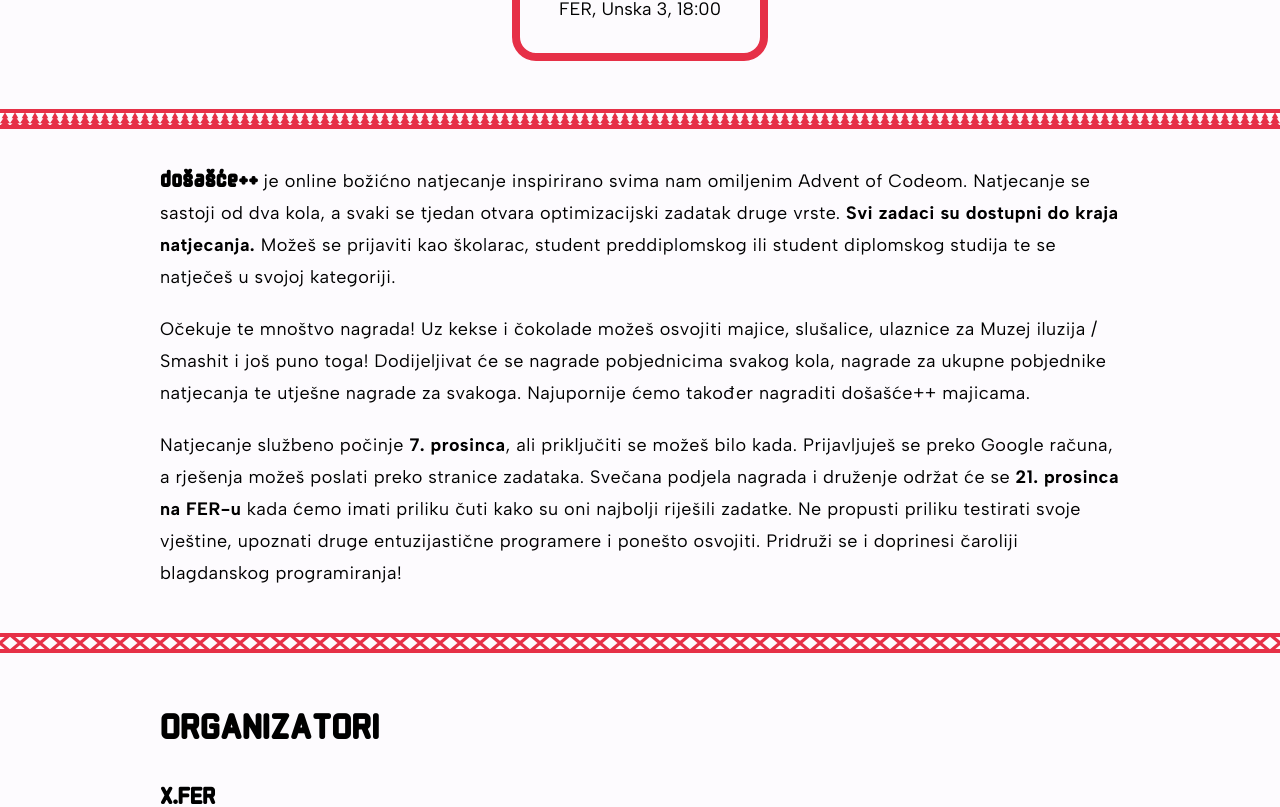
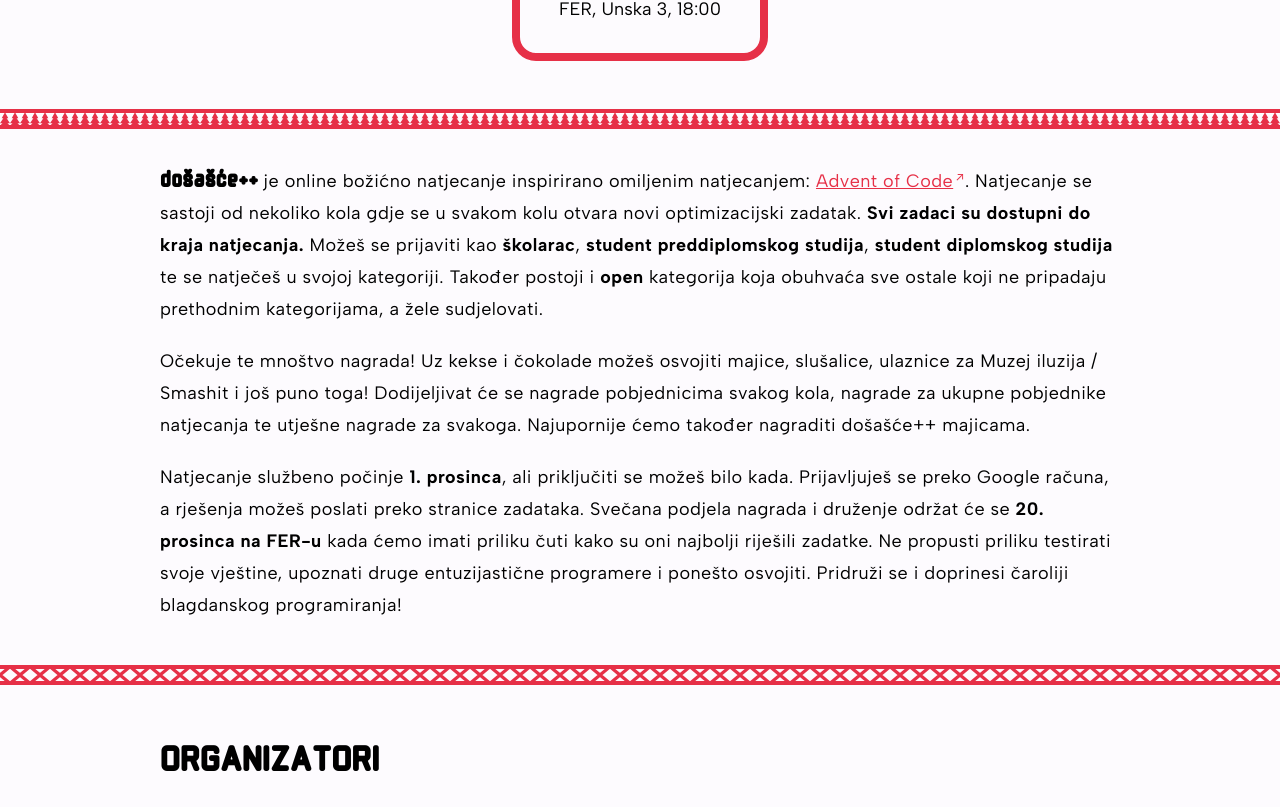
Before and after one commit to x-fer/dosasce, a Next.js app: page / in a window 1280 px wide. Shown: the part 1873-2680 px from the top of the page. Built offline with nearby package versions, Linux system fonts and the light colour scheme; no server answers.

Commit message:
Change a text a bit

```diff
--- a/src/components/sections/about.tsx
+++ b/src/components/sections/about.tsx
@@ -1,3 +1,5 @@
+import { Anchor } from "../ui/anchor";
+
 export default function About() {
   return (
     <section
@@ -9,12 +11,17 @@ export default function About() {
           <b className="font-serif text-xl tracking-wide md:text-2xl">
             došašće++
           </b>{" "}
-          je online božićno natjecanje inspirirano svima nam omiljenim Advent of
-          Codeom. Natjecanje se sastoji od dva kola, a svaki se tjedan otvara
-          optimizacijski zadatak druge vrste.{" "}
+          je online božićno natjecanje inspirirano omiljenim natjecanjem:{" "}
+          <Anchor href="https://adventofcode.com/">Advent of Code</Anchor>.
+          Natjecanje se sastoji od nekoliko kola gdje se u svakom kolu otvara
+          novi optimizacijski zadatak.{" "}
           <b>Svi zadaci su dostupni do kraja natjecanja.</b> Možeš se prijaviti
-          kao školarac, student preddiplomskog ili student diplomskog studija te
-          se natječeš u svojoj kategoriji.
+          kao <strong>školarac</strong>,{" "}
+          <strong>student preddiplomskog studija</strong>,{" "}
+          <strong>student diplomskog studija</strong> te se natječeš u svojoj
+          kategoriji. Također postoji i <strong>open</strong> kategorija koja
+          obuhvaća sve ostale koji ne pripadaju prethodnim kategorijama, a žele
+          sudjelovati.
         </p>
 
         <p className="paragraph pb-5 font-sans text-base leading-7 tracking-wide md:text-lg md:leading-8">
@@ -26,10 +33,10 @@ export default function About() {
         </p>
 
         <p className="paragraph font-sans text-base leading-7 tracking-wide md:text-lg md:leading-8">
-          Natjecanje službeno počinje <strong>7. prosinca</strong>, ali
+          Natjecanje službeno počinje <strong>1. prosinca</strong>, ali
           priključiti se možeš bilo kada. Prijavljuješ se preko Google računa, a
           rješenja možeš poslati preko stranice zadataka. Svečana podjela
-          nagrada i druženje održat će se <strong>21. prosinca na FER-u</strong>{" "}
+          nagrada i druženje održat će se <strong>20. prosinca na FER-u</strong>{" "}
           kada ćemo imati priliku čuti kako su oni najbolji riješili zadatke. Ne
           propusti priliku testirati svoje vještine, upoznati druge
           entuzijastične programere i ponešto osvojiti. Pridruži se i doprinesi
--- a/src/components/sections/contact.tsx
+++ b/src/components/sections/contact.tsx
@@ -1,3 +1,5 @@
+import { Anchor } from "../ui/anchor";
+
 export default function Contact() {
   return (
     <section
@@ -12,31 +14,15 @@ export default function Contact() {
           Ako imate bilo kakva pitanja, slobodno nam se obratite!
         </p>
         <p className="paragraph mb-3 pb-5 font-sans text-base leading-7 tracking-wide md:text-lg md:leading-8">
-          E-mail:{" "}
-          <a
-            target="_blank"
-            className="text-dosasce-red underline hover:opacity-60 active:opacity-80"
-            href="mailto:dosasce@xfer.hr"
-          >
-            dosasce@xfer.hr
-          </a>
+          E-mail: <Anchor href="mailto:dosasce@xfer.hr">dosasce@xfer.hr</Anchor>
           <br />
           Instagram:{" "}
-          <a
-            target="_blank"
-            className="text-dosasce-red underline hover:opacity-60 active:opacity-80"
-            href="https://www.instagram.com/xfer_hr/"
-          >
+          <Anchor href="https://www.instagram.com/xfer_hr/">
             @xfer_hr
-          </a>
-          ,{" "}
-          <a
-            target="_blank"
-            className="text-dosasce-red underline hover:opacity-60 active:opacity-80"
-            href="https://www.instagram.com/eestec_lc_zagreb/"
-          >
+          </Anchor>,{" "}
+          <Anchor href="https://www.instagram.com/eestec_lc_zagreb/">
             @eestec_lc_zagreb
-          </a>
+          </Anchor>
         </p>
       </div>
     </section>
--- /dev/null
+++ b/src/components/ui/anchor.tsx
@@ -0,0 +1,67 @@
+import Link from "next/link";
+import type { AnchorHTMLAttributes } from "react";
+
+import { cn } from "@/lib/utils";
+
+export interface AnchorProps extends AnchorHTMLAttributes<HTMLAnchorElement> {
+  href: HTMLAnchorElement["href"];
+  target?: HTMLAnchorElement["target"];
+  rel?: HTMLAnchorElement["rel"];
+  ariaLabel?: string;
+  children: React.ReactNode;
+  styled?: boolean;
+  icon?: boolean;
+  className?: string;
+}
+
+export const Anchor = ({
+  href,
+  children,
+  target,
+  rel,
+  styled = true,
+  icon = true,
+  ariaLabel,
+  className,
+  ...props
+}: AnchorProps) => {
+  const isExternalLink = /^https?:\/\//.test(href);
+  const defaultTarget = isExternalLink ? "_blank" : "_self";
+  const defaultRel = isExternalLink ? "noopener noreferrer" : undefined;
+
+  const ariaLabelValue = props["aria-label"] ?? ariaLabel;
+  const ariaLabelFallback = `Link to ${typeof children === "string" ? children : href}`;
+
+  const showIcon = icon && styled && isExternalLink;
+
+  return (
+    <>
+      <Link
+        href={href}
+        target={target ?? defaultTarget}
+        rel={rel ?? defaultRel}
+        aria-label={ariaLabelValue ?? ariaLabelFallback}
+        className={cn(
+          styled &&
+            "text-dosasce-red hover:text-dosasce-red/80 underline transition-colors",
+          className,
+        )}
+        {...props}
+      >
+        {children}
+      </Link>
+      {showIcon && (
+        <sup
+          aria-hidden="true"
+          className={cn(
+            "ml-0.5 shrink-0 select-none",
+            styled &&
+              "text-dosasce-red hover:text-dosasce-red/80 font-sans-serif-system text-xs transition-colors",
+          )}
+        >
+          {"\u2197\uFE0E"}
+        </sup>
+      )}
+    </>
+  );
+};
```
